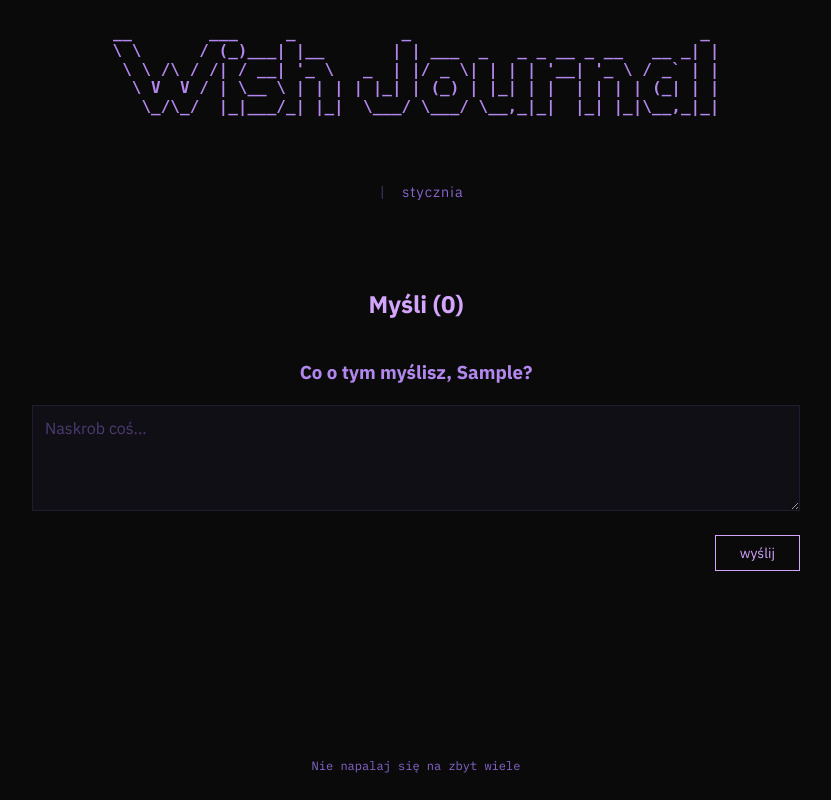
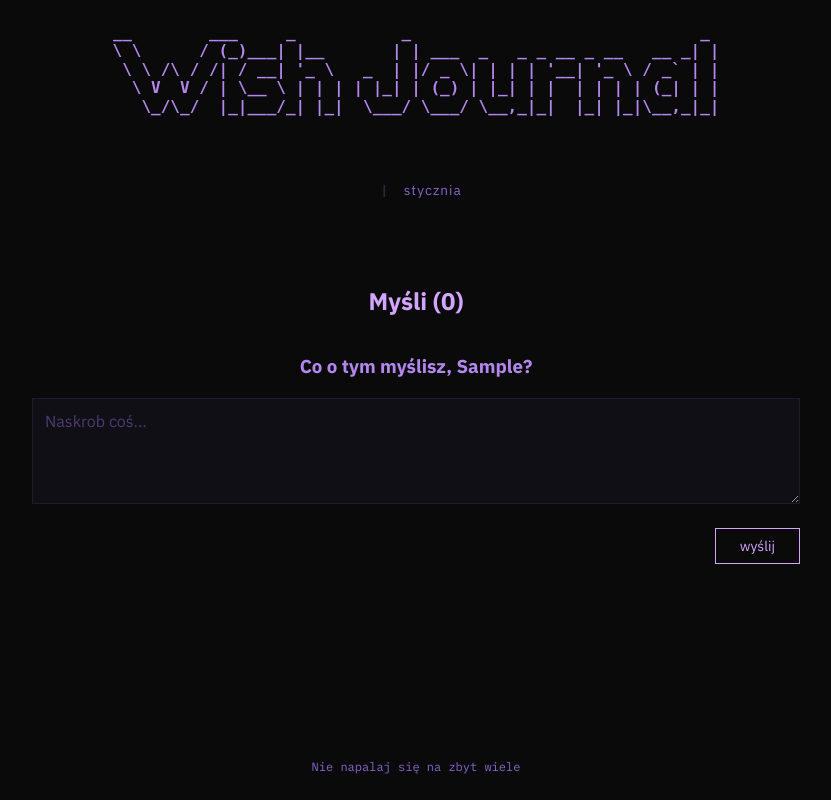
Before and after one commit to drikqlis/wish-journal, a Flask app: template templates/post.html in a window 1280 px wide. Shown: the whole page, without its empty margins (224-1055 px from the left). Run offline with Flask 3, Linux system fonts and the light colour scheme; the template is opened without the code that fills it, so the values that code supplies are empty; the visitor is signed in with stand-in values (Sample User, id 1); data comes from the database, SQL or seed files in the repository; parts of the project's set-up code (start-up, migrations or seed data) failed here and were passed over; some libraries are stand-ins or nearby versions.

Commit message:
chore: style changes

```diff
--- a/static/css/style.css
+++ b/static/css/style.css
@@ -78,7 +78,7 @@ body {
     font-family: 'IBM Plex Sans', sans-serif;
     background-color: var(--bg-color);
     color: var(--text-color);
-    line-height: 1.7;
+    line-height: 1.6;
     min-height: 100dvh;
     display: flex;
     flex-direction: column;
@@ -272,7 +272,7 @@ main {
 }
 
 .post-meta {
-    font-size: 0.9rem;
+    font-size: 0.85rem;
     color: var(--text-dim);
     margin-bottom: 1.5rem;
     letter-spacing: 0.08em;
@@ -288,7 +288,7 @@ main {
     max-height: 10em;
     overflow: clip;
     position: relative;
-    line-height: 1.8;
+    line-height: 1.6;
     font-size: 1.2rem;
     text-align: left;
     text-wrap: pretty;
@@ -342,7 +342,7 @@ main {
 
 .post-content {
     margin-bottom: 2rem;
-    line-height: 1.8;
+    line-height: 1.6;
     font-size: 1.2rem;
     margin-left: auto;
     margin-right: auto;
@@ -1205,6 +1205,7 @@ main {
 
 .comment-author {
     color: var(--accent-color);
+    font-weight: bold;
 }
 
 .comment-date {
@@ -1214,7 +1215,7 @@ main {
 .comment-content {
     white-space: pre-wrap;
     color: var(--text-color);
-    line-height: 1.7;
+    line-height: 1.6;
 }
 
 .comment-form {
--- a/static/js/interactive-widgets.js
+++ b/static/js/interactive-widgets.js
@@ -29,7 +29,6 @@
          */
         register(type, WidgetClass) {
             this.widgets.set(type, WidgetClass);
-            console.log(`[WidgetRegistry] Registered widget type: ${type}`);
         }
 
         /**
@@ -43,7 +42,6 @@
                 if (WidgetClass) {
                     try {
                         new WidgetClass(element);
-                        console.log(`[WidgetRegistry] Initialized ${type} widget`);
                     } catch (error) {
                         console.error(`[WidgetRegistry] Error initializing ${type}:`, error);
                     }
```
